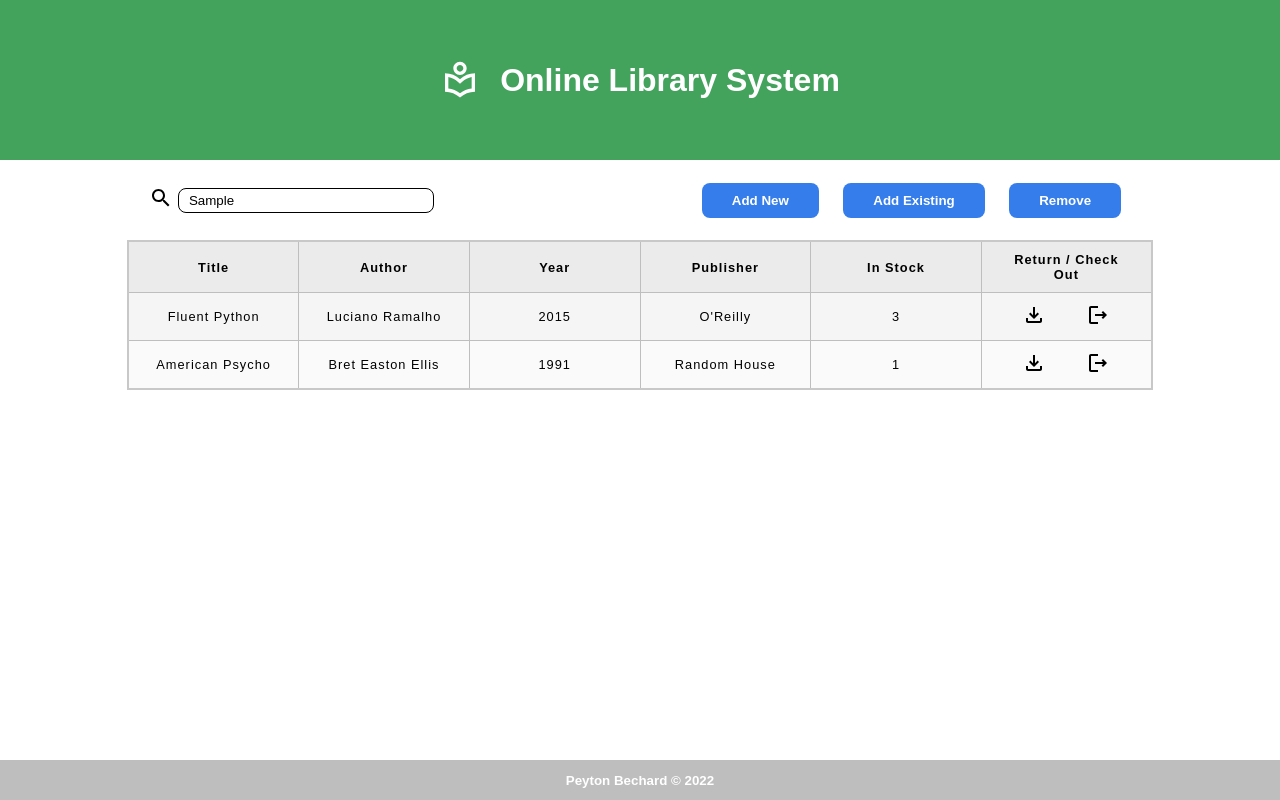
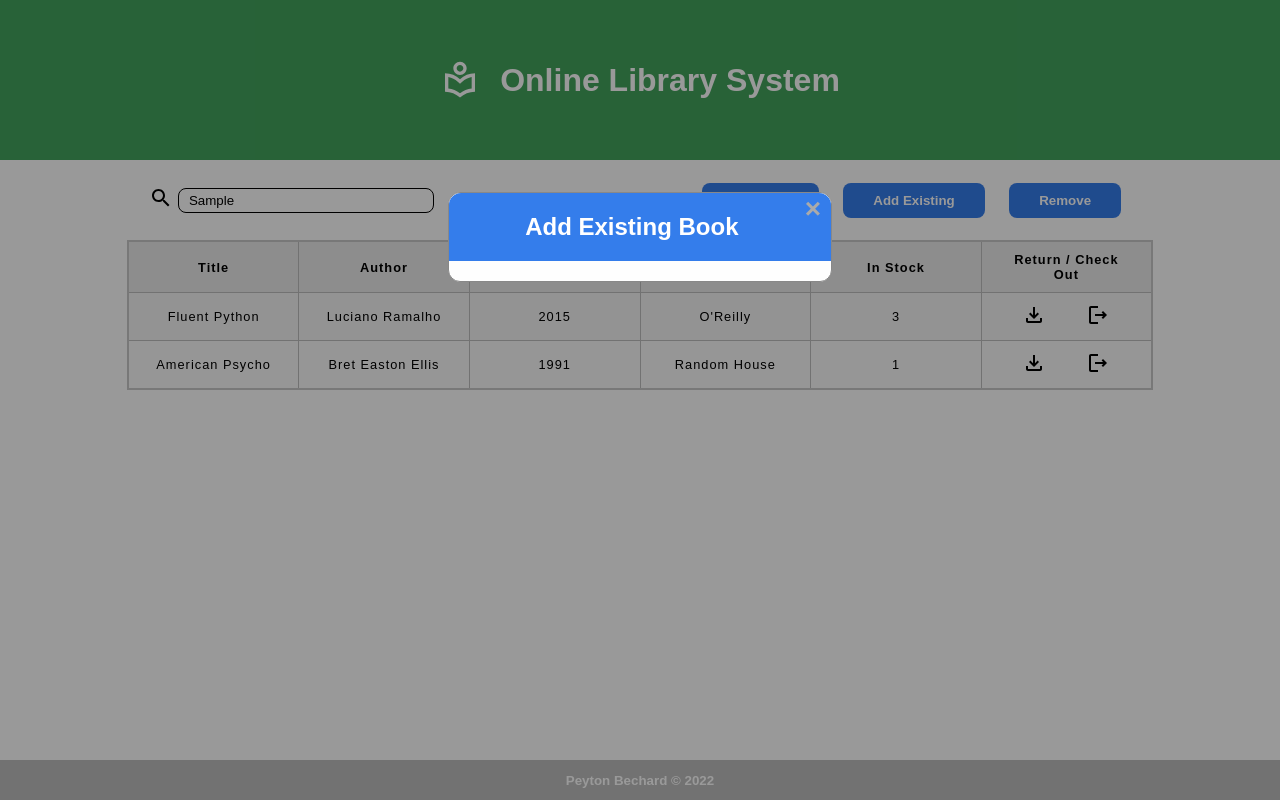
Before and after one commit to pmbechard/Library, a plain HTML site: page index.html in a window 1280 px wide. Both pictures are taken after typing "Sample" into the empty fields and a click on the button "Add Existing". Drawn offline with Linux system fonts and the light colour scheme.

Commit message:
Adds empty modal for Add Existing

```diff
--- a/index.html
+++ b/index.html
@@ -87,5 +87,14 @@
         </div>
     </div>
 
+    <div class="modal" id="add-existing-book-modal">
+        <div class="modal-content">
+            <div class="modal-header">
+                <span class="close">&times;</span>
+                <h2>Add Existing Book</h2>
+            </div>
+        </div>
+    </div>
+
 </body>
 </html>
--- a/script.js
+++ b/script.js
@@ -119,3 +119,22 @@ window.onclick = function(event) {
         addNewBookModal.style.display = 'none';
     }
 }
+
+// ADD EXISTING BOOK MODAL
+const addExistingBookModal = document.getElementById('add-existing-book-modal');
+const addExistingBookButton = document.getElementById('add-existing-book-button');
+const closeExistingBookModal = document.querySelector('#add-existing-book-modal .close');
+
+addExistingBookButton.onclick = function() {
+    addExistingBookModal.style.display = 'block';
+}
+
+closeExistingBookModal.onclick = function() {
+    addExistingBookModal.style.display = 'none';
+}
+
+window.onclick = function(event) {
+    if (event.target === addExistingBookModal) {
+        addExistingBookModal.style.display = 'none';
+    }
+}
--- a/style.css
+++ b/style.css
@@ -179,16 +179,15 @@ tr:nth-child(odd) td {
 
 /* The Modal (background) */
 .modal {
-    display: none; /* Hidden by default */
-    position: fixed; /* Stay in place */
-    z-index: 1; /* Sit on top */
+    display: none;
+    position: fixed;
+    z-index: 1;
     left: 0;
     top: 0;
-    width: 100%; /* Full width */
-    height: 100%; /* Full height */
-    overflow: auto; /* Enable scroll if needed */
-    background-color: rgb(0,0,0); /* Fallback color */
-    background-color: rgba(0,0,0,0.4); /* Black w/ opacity */
+    width: 100%;
+    height: 100%;
+    overflow: auto;
+    background-color: rgba(0,0,0,0.4);
 
 }
 
@@ -250,7 +249,6 @@ tr:nth-child(odd) td {
     transform: scale(1.05);
 }
 
-/* The Close Button */
 .close {
     color: #aaa;
     float: right;
```
